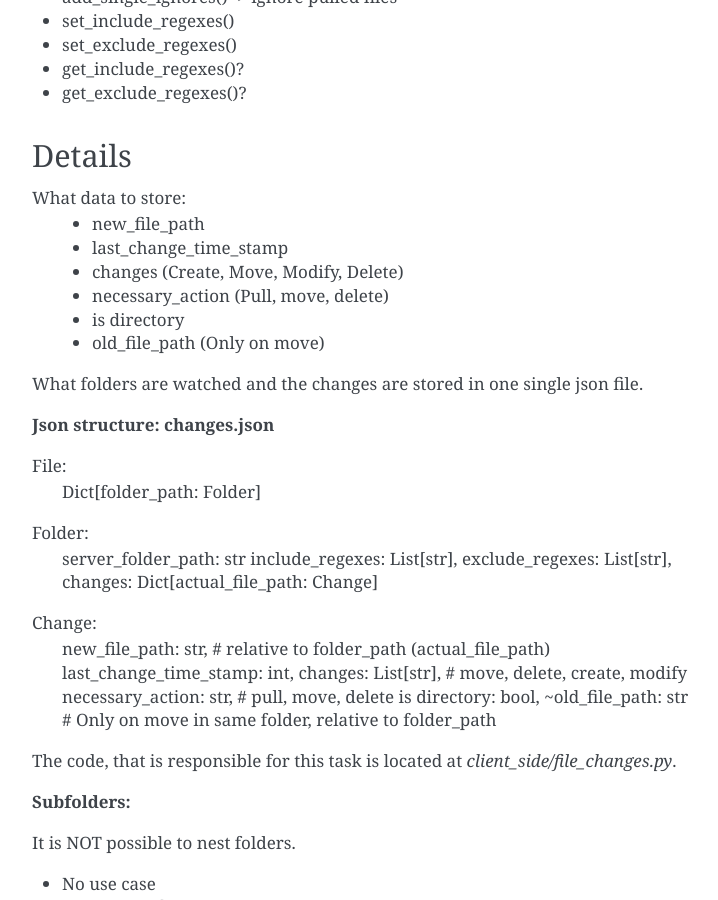
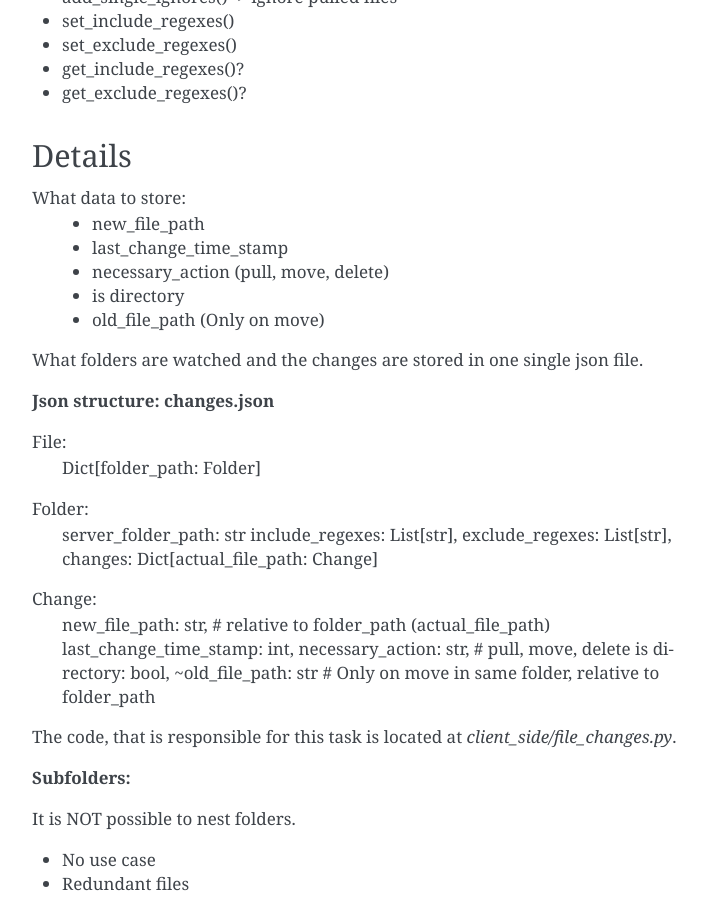
Before and after one commit to JulianSobott/OpenDrive, a Sphinx documentation site: the page built from docs/internal/file_changes.rst, in a window 1280 px wide and 900 px high, scrolled down 728 px. Shown: the whole window, without its empty margins (388-1106 px from the left). Built offline with Sphinx 7.4.7, drawn with Linux system fonts in a browser that asks for light colours.

Commit message:
Docs remove file_changes changes, use instead only actions

```diff
--- a/docs/dev_guide.rst
+++ b/docs/dev_guide.rst
@@ -184,6 +184,7 @@ TODO next:
 
 
 - synchronization
+    - Remove: changes, use instead only actions
     - send server actions to server
     - execute server actions
     - distribute actions to other changes files
--- a/docs/internal/file_changes.rst
+++ b/docs/internal/file_changes.rst
@@ -40,8 +40,7 @@ Details
 What data to store:
     - new_file_path
     - last_change_time_stamp
-    - changes (Create, Move, Modify, Delete)
-    - necessary_action (Pull, move, delete)
+    - necessary_action (pull, move, delete)
     - is directory
     - old_file_path (Only on move)
 
@@ -59,7 +58,6 @@ Folder:
 Change:
     new_file_path: str,     # relative to folder_path (actual_file_path)
     last_change_time_stamp: int,
-    changes: List[str], # move, delete, create, modify
     necessary_action: str, # pull, move, delete
     is directory: bool,
     ~old_file_path: str # Only on move in same folder, relative to folder_path
```
